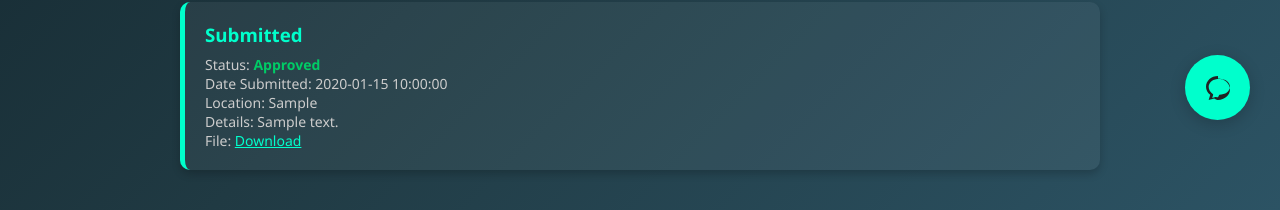
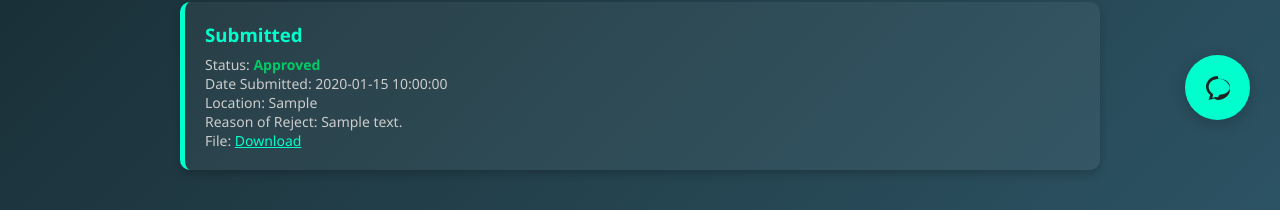
Before and after one commit to lacsina-sir/TITULO-FR, a PHP site: page /client_dashboard.php in a window 1280 px wide. Shown: the part 650-860 px from the top of the page. Run offline with PHP 8.4, Linux system fonts and the light colour scheme; the visitor is signed in with stand-in values (Sample User, id 1); tables that the repository leaves empty or names only in its code hold one stand-in row (values such as "Sample post").

Commit message:
forgot to change details to reason reject

```diff
--- a/admin_client_request.php
+++ b/admin_client_request.php
@@ -214,7 +214,7 @@ if (!$result) {
                 <p>Location of Property: <?= htmlspecialchars($r['location']) ?></p>
 
             <?php elseif ($r['type'] === 'Others'): ?>
-                <p>Reject Reason: <?= nl2br(htmlspecialchars($r['others_text'])) ?></p>
+                <p>Reason of Reject: <?= nl2br(htmlspecialchars($r['others_text'])) ?></p>
             <?php endif; ?>
 
             <small>Requested on <?= date("F j, Y, g:i a", strtotime($r['created_at'])) ?></small>
--- a/client_dashboard.php
+++ b/client_dashboard.php
@@ -289,7 +289,7 @@ $result = $stmt->get_result();
               <p>Location: <?php echo htmlspecialchars($row['location']); ?></p>
             <?php endif; ?>
             <?php if (!empty($row['others_text'])): ?>
-              <p>Details: <?php echo htmlspecialchars($row['others_text']); ?></p>
+              <p>Reason of Reject: <?php echo htmlspecialchars($row['others_text']); ?></p>
             <?php endif; ?>
             <?php if (!empty($row['file_path'])): ?>
               <p>File: <a href="<?php echo htmlspecialchars($row['file_path']); ?>" style="color:#00ffcc;" target="_blank">Download</a></p>
```
